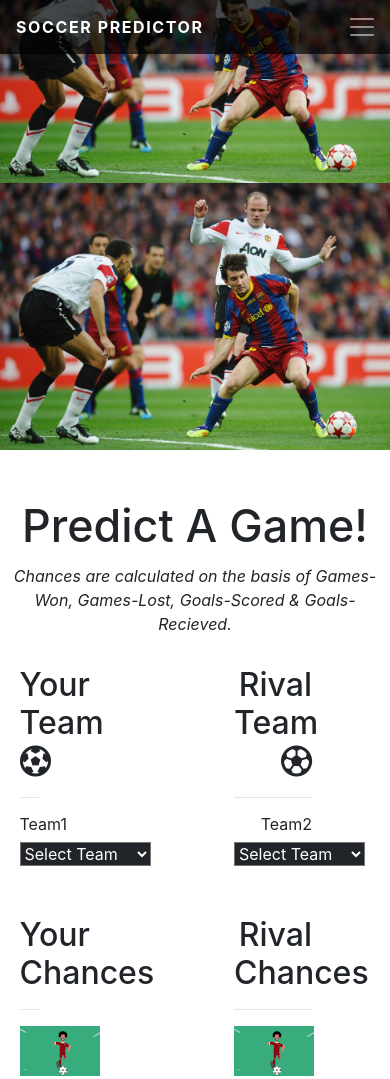
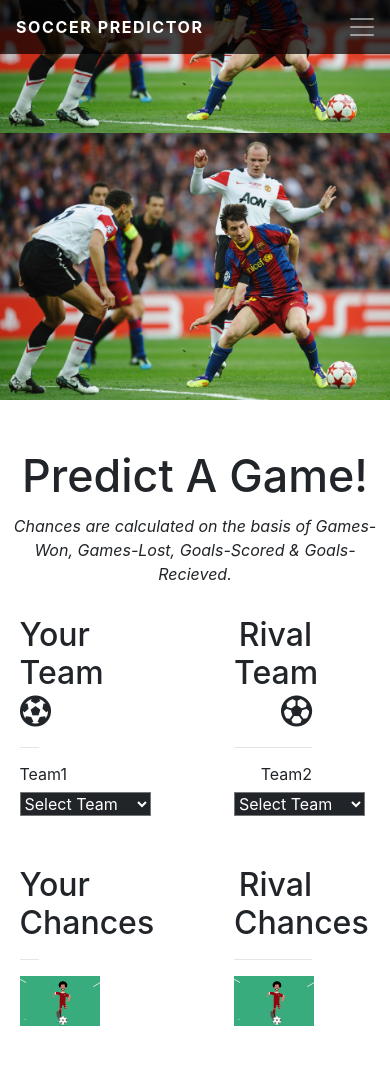
Before and after one commit to MichaelOsarumwense/SoccerPredictorCalculator-M2, a plain HTML site: page templates/index.html in a window 390 px wide. Shown: the top 1079 px of the page. Drawn offline with nearby package versions, Linux system fonts and the light colour scheme; files that its build step writes are made by us from their sources; files whose address does not match are found by name.

Commit message:
Modified App sharing modal to have name before email, modified background image height on css

```diff
--- a/static/css/style.css
+++ b/static/css/style.css
@@ -226,7 +226,7 @@ button {
   }
 
    .landing-container {
-  height: 450px;
+  height: 400px;
   width: 100%;
   /*no-repeat bottom right fixed*/
   background: url("/static/images/3.jpg")
@@ -261,7 +261,7 @@ h5{
     width: auto;
   }
   .landing-container {
-  height: 450px;
+  height: 400px;
   width: 100%;
   /*no-repeat bottom right fixed*/
   background: url("/static/images/3.jpg") bottom right fixed;
--- a/templates/index.html
+++ b/templates/index.html
@@ -44,8 +44,8 @@
   </nav>
          </header>
       </div>
-      <div class="container-fluid landing-container"></div>
-      <section id="team-Infos">
+      <div onclick="closeForm()" class="container-fluid landing-container"></div>
+      <section onclick="closeForm()" id="team-Infos">
          <h2 id="question">Predict A Game!</h2>
          <p id="chance-info">Chances are calculated on the basis of Games-Won, Games-Lost, Goals-Scored & Goals-Recieved.</p>
          <div id="left-about">
@@ -107,8 +107,8 @@
       <div class="form-popup" id="myForm">
          <form name="contact-form" class="form-container" onsubmit="return sendMail(this);">
             <h3>Tell A Friend <i class="far fa-laugh-wink"></i></h3>
+            <input type="text" placeholder="Friend's Name" id="name" name="name" required />
             <input type="text" placeholder="Friend's Email" id="email" name="email" required />
-            <input type="text" placeholder="Friend's Name" id="name" name="name" required />
             <input type="text" value="https://soccerpredictorcalculator-m2.herokuapp.com/" name="message"/>
             <button type="submit" class="btn">Share</button>
             <button type="button" class="btn cancel" onclick="closeForm()">Close</button>
```
